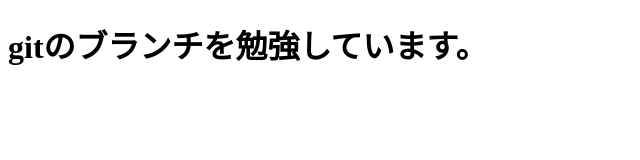
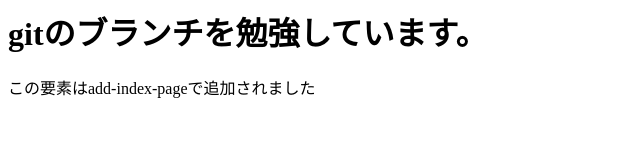
Before and after one commit to TomatoShunsuke/git-study, a plain HTML site: page index.html in a window 1280 px wide. Shown: the whole page, without its empty margins (0-640 px from the left). Drawn offline with Linux system fonts and the light colour scheme.

Commit message:
段落を追加

```diff
--- a/index.html
+++ b/index.html
@@ -1,5 +1,3 @@
-<!DOCTYPE html>
-<html lang="ja">
 <head>
     <meta charset="UTF-8">
     <meta http-equiv="X-UA-Compatible" content="IE=edge">
@@ -8,5 +6,6 @@
 </head>
 <body>
     <h1>gitのブランチを勉強しています。</h1>
+    <p>この要素はadd-index-pageで追加されました<p>
 </body>
 </html>
```
